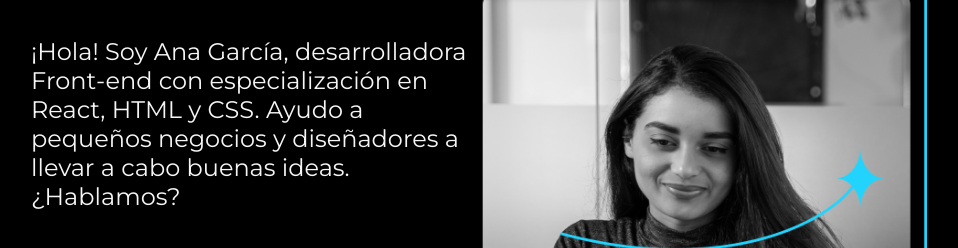
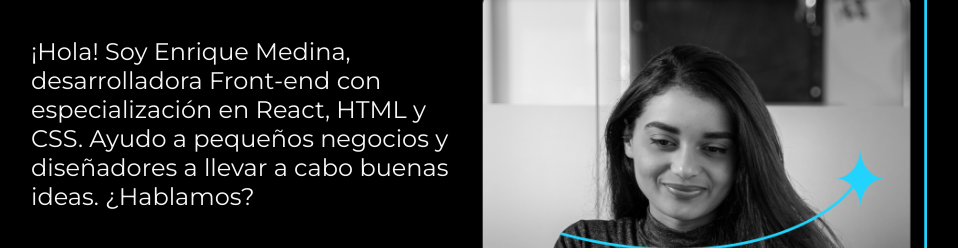
Before and after one commit to EnriMedi/portafolio, a plain HTML site: page index.html in a window 1280 px wide. Shown: the part 282-530 px from the top of the page, without its empty margins (161-1119 px from the left). Drawn offline with nearby package versions, Linux system fonts and the light colour scheme.

Commit message:
Update index.html

```diff
--- a/index.html
+++ b/index.html
@@ -21,7 +21,7 @@
                 Eleve tu negocio digital a otro nivel
                 <strong class="titulo-destaque">con un Front-end de calidad!
                 </strong></h1>
-                <p class="presentacion__contenido__texto">¡Hola! Soy Ana García, desarrolladora Front-end con
+                <p class="presentacion__contenido__texto">¡Hola! Soy Enrique Medina, desarrolladora Front-end con
                     especialización en React, HTML y CSS. Ayudo a pequeños
                     negocios y diseñadores a llevar a cabo buenas ideas.
                     ¿Hablamos?
```
